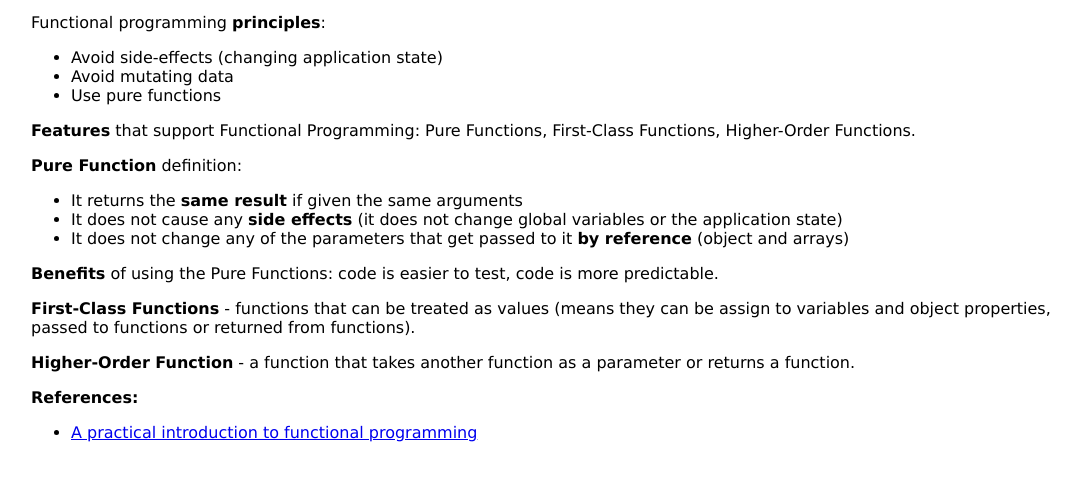
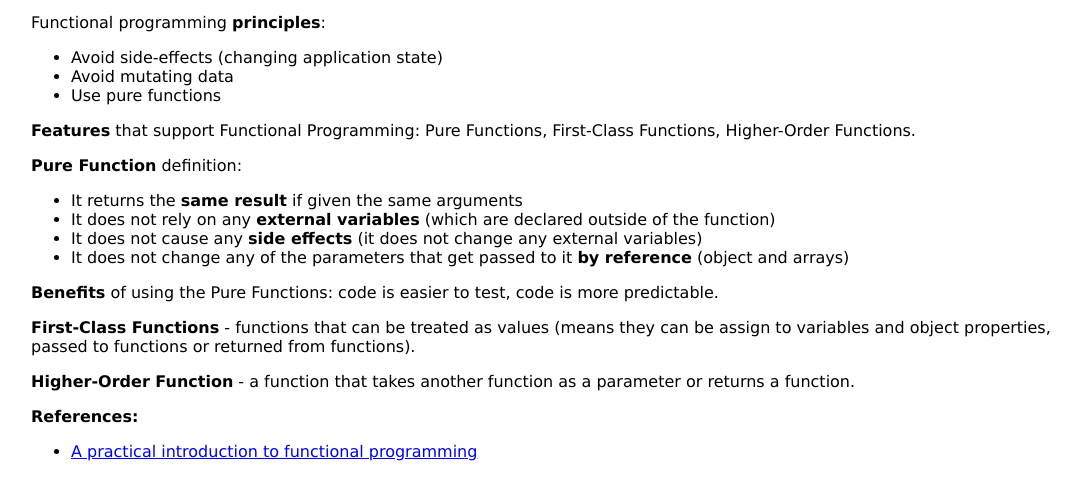
Before and after one commit to eremina-official/javascript-features, a website: page features/page7.html in a window 1280 px wide. Shown: the part 103-602 px from the top of the page, without its empty margins (97-1178 px from the left). Drawn offline with Linux system fonts and the light colour scheme.

Commit message:
update pure function description

```diff
--- a/features/page7.html
+++ b/features/page7.html
@@ -25,7 +25,8 @@
     <p><strong>Pure Function</strong> definition:</p>
     <ul>
       <li>It returns the <strong>same result</strong> if given the same arguments</li>
-      <li>It does not cause any <strong>side effects</strong> (it does not change global variables or the application state)</li>
+      <li>It does not rely on any <strong>external variables</strong> (which are declared outside of the function)</li>
+      <li>It does not cause any <strong>side effects</strong> (it does not change any external variables)</li>
       <li>It does not change any of the parameters that get passed to it <strong>by reference</strong> (object and arrays)</li>
     </ul>
 
```
